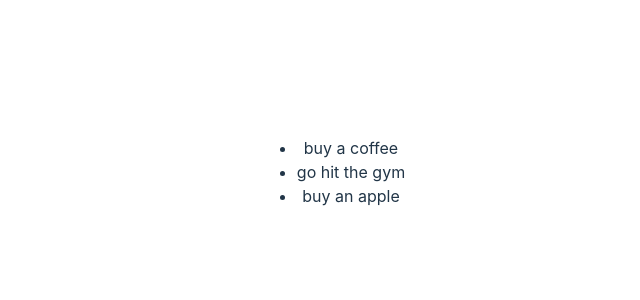
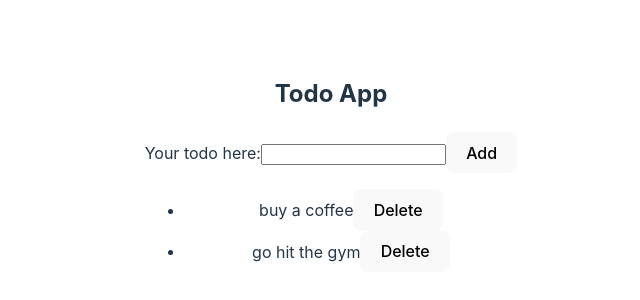
Before and after one commit to kotakanazawa/react-todo-app, a React (Vite) app: page / in a window 1280 px wide. Shown: the part 228-528 px from the top of the page, without its empty margins (309-949 px from the left). Built offline with nearby package versions, Linux system fonts and the light colour scheme.

Commit message:
Add and delete todo

```diff
--- a/src/App.tsx
+++ b/src/App.tsx
@@ -1,33 +1,68 @@
-import { useState } from "react";
+import { useState, ChangeEvent } from "react";
 import { Todo } from "./components/Todo";
-import { TodoType } from "./types/TodoType";
+import type { TodoType } from "./types/TodoType";
 import "./App.css";
 
 const App = () => {
+  const [todoTitle, setTodoTitle] = useState<string>("");
   const [todos, setTodos] = useState<TodoType[]>([
     {
       id: 1,
       title: "buy a coffee",
+      isDone: true,
     },
     {
       id: 2,
       title: "go hit the gym",
-    },
-    {
-      id: 3,
-      title: "buy an apple",
+      isDone: false,
     },
   ]);
 
+  const handleChange = (e: ChangeEvent<HTMLInputElement>) => {
+    const value = e.target.value;
+    setTodoTitle(value);
+  };
+
+  const handleSubmit = () => {
+    const newTodo: TodoType = {
+      id: todos.length + 1,
+      title: todoTitle,
+      isDone: false,
+    };
+
+    setTodos((prevTodos) => [...prevTodos, newTodo]);
+    setTodoTitle("");
+  };
+
+  const handleDelete = (id: number) => {
+    setTodos((prevTodos) => prevTodos.filter((todo) => todo.id !== id));
+  };
+
   const todoElements = todos.map((todo) => (
-    <Todo id={todo.id} title={todo.title} />
+    <Todo
+      key={todo.id}
+      id={todo.id}
+      title={todo.title}
+      isDone={todo.isDone}
+      handleDelete={handleDelete}
+    />
   ));
 
   return (
     <>
+      <h2>Todo App</h2>
+      <label>
+        Your todo here:
+        <input
+          name={todoTitle}
+          value={todoTitle}
+          onChange={(e) => handleChange(e)}
+        />
+      </label>
+      <button onClick={handleSubmit}>Add</button>
       <ul>{todoElements}</ul>
     </>
   );
-}
+};
 
 export default App;
--- a/src/components/Todo.tsx
+++ b/src/components/Todo.tsx
@@ -1,6 +1,15 @@
 import { FC } from "react";
-import { TodoType } from "../types/TodoType";
+import type { TodoType } from "../types/TodoType";
 
-export const Todo: FC<TodoType> = ({ id, title }) => {
-  return <li key={id}>{title}</li>;
+type Props = TodoType & {
+  handleDelete: (id: number) => void;
 };
+
+export const Todo: FC<Props> = ({ id, title, handleDelete }) => {
+  return (
+    <li key={id}>
+      {title}
+      <button onClick={() => handleDelete(id)}>Delete</button>
+    </li>
+  );
+};
--- a/src/types/TodoType.ts
+++ b/src/types/TodoType.ts
@@ -1,4 +1,5 @@
 export type TodoType = {
   id: number;
   title: string;
+  isDone: boolean;
 };
```
